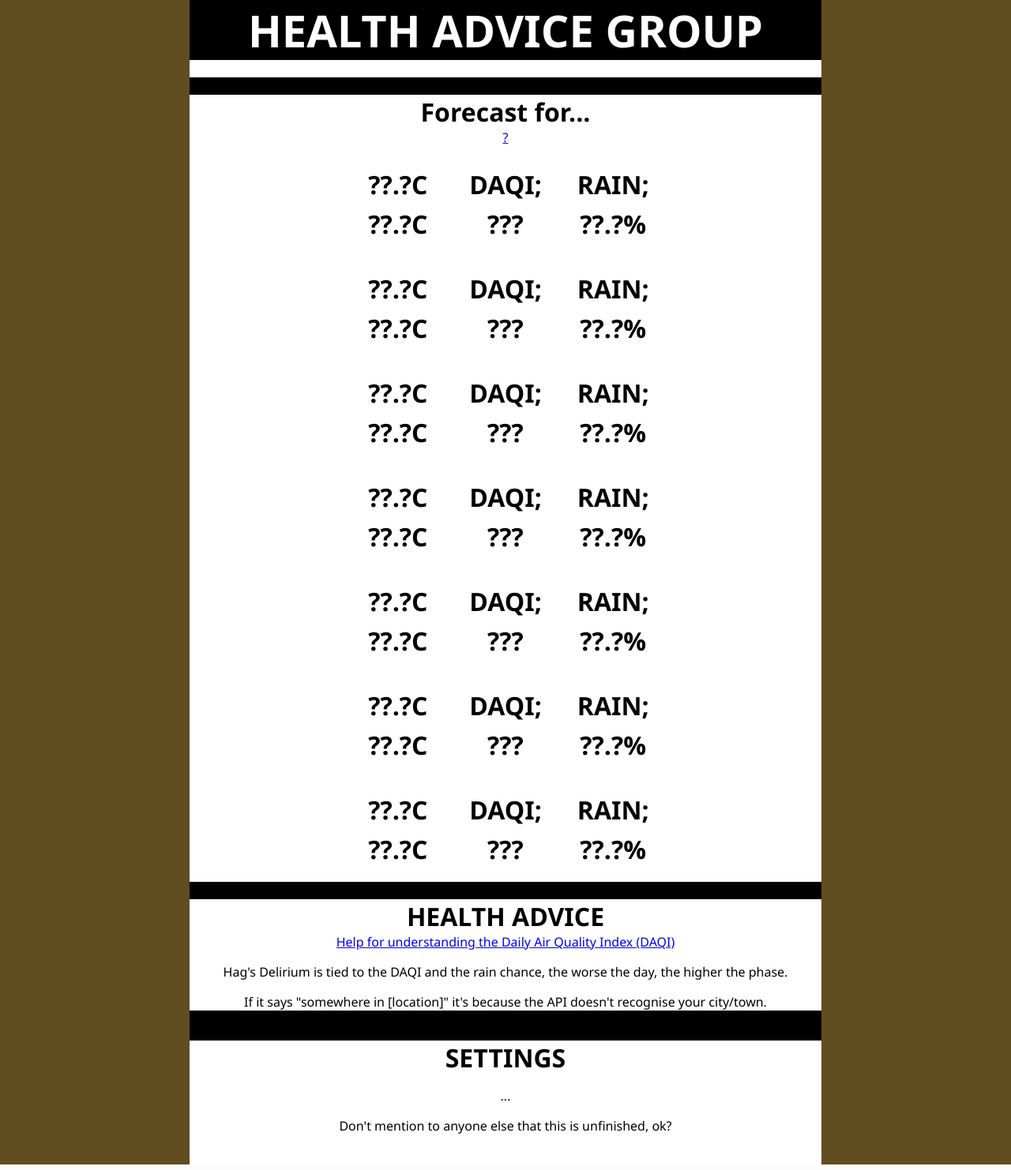
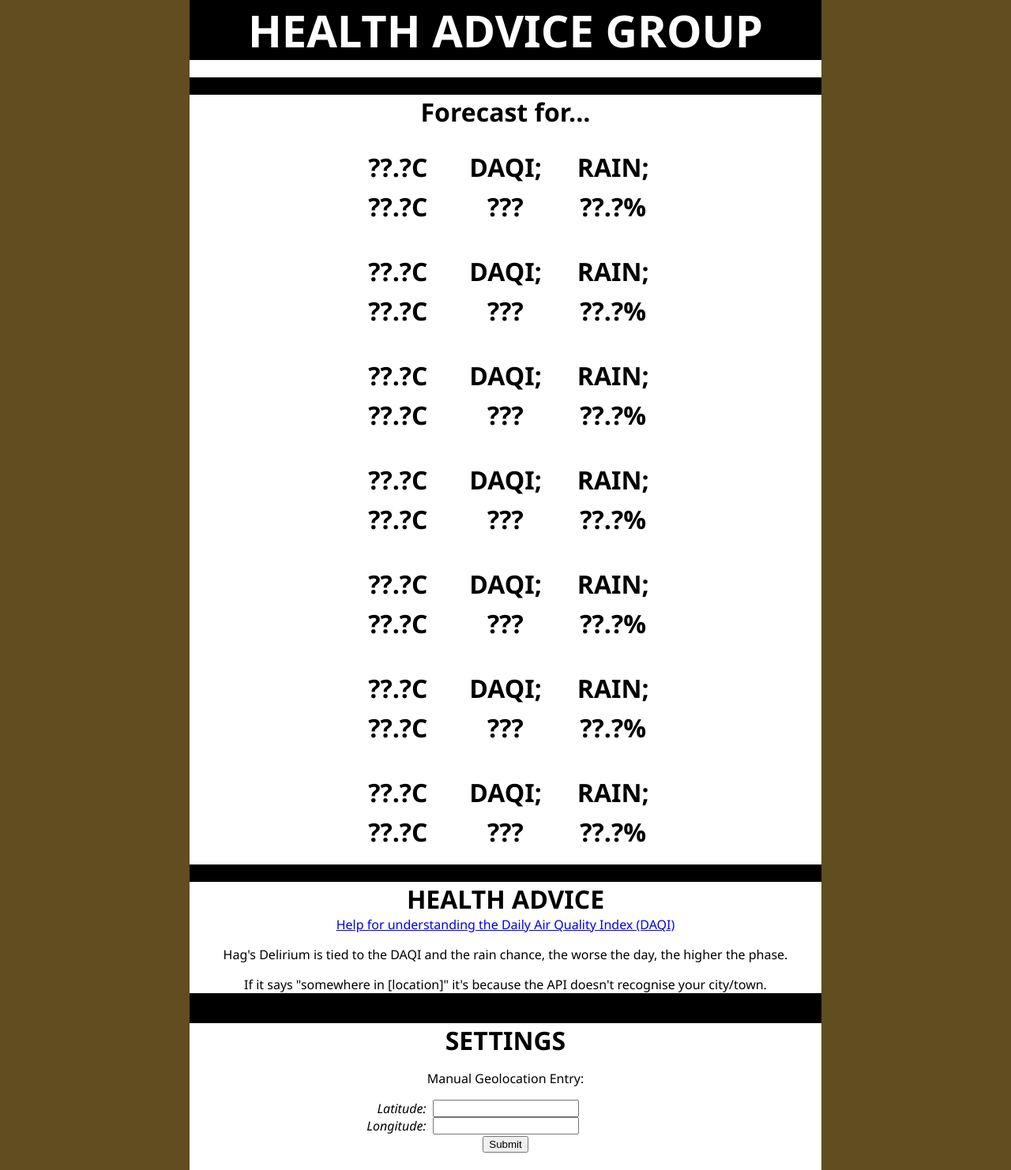
Before and after one commit to WaspVentMan/OS-Mock-2, a Django app: page / in a window 1280 px wide. Shown: the whole page at 79% size. Run offline with Django 4.2, Linux system fonts and the light colour scheme.

Commit message:
.;,lm knjbvhgcyf7ttxd6

```diff
--- a/osmock2/pages/static/js/script.js
+++ b/osmock2/pages/static/js/script.js
@@ -91,8 +91,13 @@ async function weatherTime(position){
     const weatherR = await fetch(`https://api.open-meteo.com/v1/forecast?latitude=${lat}&longitude=${lng}&daily=weather_code,temperature_2m_max,temperature_2m_min,temperature_2m_min,rain_sum`)
     const airQualityR = await fetch(`https://air-quality-api.open-meteo.com/v1/air-quality?latitude=${lat}&longitude=${lng}&hourly=pm10,pm2_5&forecast_days=7`)
 
+    try{
         const locationR = await fetch(`https://api.opencagedata.com/geocode/v1/json?key=df841ae3cebd4c4d91643bf19e972128&q=${lat},${lng}&pretty=1&no_annotations=1`)
         const location = await locationR.json()
+
+        if (location.rate.remaining < 10000){
+            document.querySelector(".geoError").textContent += `, Warning: low usage on location API remaining (${location.rate.remaining} left)`
+        }
 
         let locationstr = `Forecast for `
 
@@ -118,6 +123,9 @@ async function weatherTime(position){
         }
 
         document.querySelector(".locTitle").textContent = locationstr
+    } catch {
+        document.querySelector(".geoError").textContent += `, Location API dry, location names will not be shown until tomorrow :(`
+    }
 
     const weather = await weatherR.json()
     const airQuality = await airQualityR.json()
@@ -131,10 +139,14 @@ async function weatherTime(position){
 
         let AQI = airQuality.hourly.pm2_5[x*24]
         let rain = weather.daily.rain_sum[x]
-        let rainimg = Math.round((rain/100)*(rainindex.length-1))
+        let rainimg = 0
         let aqiimg = 0
 
-        if (AQI != null){
+        if (rain != null && rain != undefined){
+            rainimg = Math.round((rain/100)*(rainindex.length-1))
+        }
+
+        if (AQI != null && AQI != undefined){
             aqiimg = Math.floor((parseFloat(AQIconvert(AQI)[0])/10)*(rainindex.length-1))
         }
 
@@ -169,6 +181,7 @@ async function weatherTime(position){
 
         document.querySelector(".forecastbg" + x).style.backgroundImage = "url(" + rainindex[rainimg].url + ")"
 
+        if (celcius[0] != null && celcius[0] != undefined && celcius[1] != null && celcius[1] != undefined){
             if (celcius[1] < 0){
                 adviceFlag = true
                 let HA = document.createElement("p")
@@ -183,9 +196,34 @@ async function weatherTime(position){
                 bannerlist.push(HA.textContent)
             }
 
+            if (celcius[1] < 10){
+                coldgrad = Math.round(255-(255*((-celcius[1]+10)/30))) + ",255,255"
+            } else if (celcius[1] > 10){
+                coldgrad = "255," + Math.round(255-(255*((celcius[1]-10)/30))) + "," + Math.round(255-(255*((celcius[1]-10)/30)))
+            } else {
+                coldgrad = "255,255,255"
+            }
+
+            if (celcius[0] < 10){
+                hotgrad = Math.round(255-(255*((-celcius[0]+10)/30))) + ",255,255"
+            } else if (celcius[0] > 10){
+                hotgrad = "255," + Math.round(255-(255*((celcius[0]-10)/30))) + "," + Math.round(255-(255*((celcius[0]-10)/30)))
+            } else {
+                hotgrad = "255,255,255"
+            }
+
             document.querySelector(".forecasttemp" + x).textContent = rounddp(celcius[1], 1) + "°C " + rounddp(celcius[0], 1) +"°C"
+            document.querySelector(".forecasttempbg" + x).style.background = "linear-gradient(180deg, rgba(" + coldgrad + ",1) 45%, rgba(" + hotgrad + ",1) 55%)"
+        } else {
+            document.querySelector(".forecasttempbg" + x).remove()
+            adviceFlag = true
+            let HA = document.createElement("p")
+            HA.textContent = "Temperature for today is unknown, check back when data is available."
+            document.querySelector(".healthAdvice").appendChild(HA)
+            bannerlist.push(HA.textContent)
+        }
 
-        if (AQI != null){
+        if (AQI != null && AQI != undefined){
             document.querySelector(".forecastAQI" + x).textContent = "DAQI: " + AQIconvert(AQI)[0]
             document.querySelector(".forecastAQIbg" + x).style.backgroundColor = AQIconvert(AQI)[1]
 
@@ -217,7 +255,7 @@ async function weatherTime(position){
             bannerlist.push(HA.textContent)
         }
 
-        if (rain != null){
+        if (rain != null && rain != undefined){
             document.querySelector(".forecastrain" + x).textContent = "RAIN: " + rounddp(rain, 1) + "%"
             document.querySelector(".forecastrainbg" + x).style.backgroundColor = `rgb(${255-((255/100)*rain)}, 255, 255)`
 
@@ -257,7 +295,7 @@ async function weatherTime(position){
         }
     }
 
-    document.querySelector(".artavg").textContent = "Average " + rainindex[Math.round(avgrainimg/7)-1].name
+    document.querySelector(".artavg").innerHTML = "<a href='#hag'>?</a> Average " + rainindex[Math.round(avgrainimg/7)-1].name
     document.querySelector(".titleimg").style.backgroundImage = "url(" + rainindex[Math.round(avgrainimg/7)-1].url + ")"
 
     setBanner()
@@ -273,8 +311,8 @@ function showError(error) {
     let lng = params.get("lng")
 
     if (lat != null && lng != null && !isNaN(parseInt(lat)) && !isNaN(parseInt(lng))){
+        document.querySelector(".geoError").textContent = `Manual Geolocation enabled (${lat}, ${lng})`
         weatherTime({"coords": {"latitude": lat, "longitude": lng}})
-        document.querySelector(".geoError").textContent = `Manual Geolocation enabled (${lat}, ${lng})`
         return
     }
 
@@ -294,41 +332,6 @@ function showError(error) {
     }
 
     document.querySelector(".wholeweather").innerHTML = ""
-
-    let temp = document.createElement("p")
-    temp.textContent = "Manual Geolocation Entry:"
-    document.querySelector(".wholeweather").appendChild(temp)
-    temp = document.createElement("i")
-    temp.textContent = "Latitude: "
-    document.querySelector(".wholeweather").appendChild(temp)
-    temp = document.createElement("input")
-    temp.className = "ManualGeolocationInputLat"
-    document.querySelector(".wholeweather").appendChild(temp)
-    document.querySelector(".wholeweather").appendChild(document.createElement("br"))
-    temp = document.createElement("i")
-    temp.textContent = "Longitude: "
-    document.querySelector(".wholeweather").appendChild(temp)
-    temp = document.createElement("input")
-    temp.className = "ManualGeolocationInputLng"
-    document.querySelector(".wholeweather").appendChild(temp)
-    document.querySelector(".wholeweather").appendChild(document.createElement("br"))
-    temp = document.createElement("button")
-    temp.textContent = "Submit"
-    temp.onclick = function(){
-        if (
-            document.querySelector(".ManualGeolocationInputLat").value != "" &&
-            document.querySelector(".ManualGeolocationInputLng").value != "" &&
-            !isNaN(parseInt(document.querySelector(".ManualGeolocationInputLat").value)) &&
-            !isNaN(parseInt(document.querySelector(".ManualGeolocationInputLng").value)) &&
-            parseInt(document.querySelector(".ManualGeolocationInputLat").value) < 90 &&
-            parseInt(document.querySelector(".ManualGeolocationInputLat").value) > -90 &&
-            parseInt(document.querySelector(".ManualGeolocationInputLng").value) < 180 &&
-            parseInt(document.querySelector(".ManualGeolocationInputLng").value) > -180
-            ){
-                location.href = location.href + "?lat=" + document.querySelector(".ManualGeolocationInputLat").value + "&lng=" + document.querySelector(".ManualGeolocationInputLng").value
-            }
-        }
-    document.querySelector(".wholeweather").appendChild(temp)
 }
 
 /**
--- a/osmock2/pages/templates/index.html
+++ b/osmock2/pages/templates/index.html
@@ -25,7 +25,7 @@
                 <div class="titleimg" style="background-position: center;">
                     <h1 class="locTitle" style="text-shadow: -1px -1px 0 #FFF, 1px -1px 0 #FFF, -1px 1px 0 #FFF, 1px 1px 0 #FFF; margin: 0%; font-size: 2em;">Forecast for...</h1>
                     <p class="geoError" style="text-shadow: -1px -1px 0 #FFF, 1px -1px 0 #FFF, -1px 1px 0 #FFF, 1px 1px 0 #FFF; margin: 0%;"></p>
-                    <a href="#hag">?</a><p class="artavg" style="text-shadow: -1px -1px 0 #FFF, 1px -1px 0 #FFF, -1px 1px 0 #FFF, 1px 1px 0 #FFF; margin: 0%; padding-bottom: 8px;"></p>
+                    <p class="artavg" style="text-shadow: -1px -1px 0 #FFF, 1px -1px 0 #FFF, -1px 1px 0 #FFF, 1px 1px 0 #FFF; margin: 0%; padding-bottom: 8px;"></p>
                 </div>
                 <div class="wholeweather" style="width: 100%">
                     <div>
@@ -34,7 +34,7 @@
                         </div>
                         <p class="artwork0" style="margin: 0%; background-color: black; color: white; text-align: left; padding-left: 8px;"></p>
                         <div class="forecastbg0" style="background-position: center; width: 100%; margin: auto;">
-                            <div style="max-width: 100px; height: 100px; line-height: 50px; border-radius: 10px; margin: 8px; padding: 8px; background-color: white; display: inline-block;">
+                            <div class="forecasttempbg0" style="max-width: 100px; height: 100px; line-height: 50px; border-radius: 10px; margin: 8px; padding: 8px; background-color: white; display: inline-block;">
                                 <h1 class="forecasttemp0" style="margin: 0%;">??.?C ??.?C</h1>
                             </div>
                             <div class="forecastAQIbg0" style="max-width: 100px; height: 100px; line-height: 50px; border-radius: 10px; margin: 8px; padding: 8px; background-color: white; display: inline-block;">
@@ -52,7 +52,7 @@
                         </div>
                         <p class="artwork1" style="margin: 0%; background-color: black; color: white; text-align: left; padding-left: 8px;"></p>
                         <div class="forecastbg1" style="background-position: center; width: 100%; margin: auto;">
-                            <div style="max-width: 100px; height: 100px; line-height: 50px; border-radius: 10px; margin: 8px; padding: 8px; background-color: white; display: inline-block;">
+                            <div class="forecasttempbg1" style="max-width: 100px; height: 100px; line-height: 50px; border-radius: 10px; margin: 8px; padding: 8px; background-color: white; display: inline-block;">
                                 <h1 class="forecasttemp1" style="margin: 0%;">??.?C ??.?C</h1>
                             </div>
                             <div class="forecastAQIbg1" style="max-width: 100px; height: 100px; line-height: 50px; border-radius: 10px; margin: 8px; padding: 8px; background-color: white; display: inline-block;">
@@ -71,7 +71,7 @@
                         </div>
                         <p class="artwork2" style="margin: 0%; background-color: black; color: white; text-align: left; padding-left: 8px;"></p>
                         <div class="forecastbg2" style="background-position: center; width: 100%; margin: auto;">
-                            <div style="max-width: 100px; height: 100px; line-height: 50px; border-radius: 10px; margin: 8px; padding: 8px; background-color: white; display: inline-block;">
+                            <div class="forecasttempbg2" style="max-width: 100px; height: 100px; line-height: 50px; border-radius: 10px; margin: 8px; padding: 8px; background-color: white; display: inline-block;">
                                 <h1 class="forecasttemp2" style="margin: 0%;">??.?C ??.?C</h1>
                             </div>
                             <div class="forecastAQIbg2" style="max-width: 100px; height: 100px; line-height: 50px; border-radius: 10px; margin: 8px; padding: 8px; background-color: white; display: inline-block;">
@@ -90,7 +90,7 @@
                         </div>
                         <p class="artwork3" style="margin: 0%; background-color: black; color: white; text-align: left; padding-left: 8px;"></p>
                         <div class="forecastbg3" style="background-position: center; width: 100%; margin: auto;">
-                            <div style="max-width: 100px; height: 100px; line-height: 50px; border-radius: 10px; margin: 8px; padding: 8px; background-color: white; display: inline-block;">
+                            <div class="forecasttempbg3" style="max-width: 100px; height: 100px; line-height: 50px; border-radius: 10px; margin: 8px; padding: 8px; background-color: white; display: inline-block;">
                                 <h1 class="forecasttemp3" style="margin: 0%;">??.?C ??.?C</h1>
                             </div>
                             <div class="forecastAQIbg3" style="max-width: 100px; height: 100px; line-height: 50px; border-radius: 10px; margin: 8px; padding: 8px; background-color: white; display: inline-block;">
@@ -109,7 +109,7 @@
                         </div>
                         <p class="artwork4" style="margin: 0%; background-color: black; color: white; text-align: left; padding-left: 8px;"></p>
                         <div class="forecastbg4" style="background-position: center; width: 100%; margin: auto;">
-                            <div style="max-width: 100px; height: 100px; line-height: 50px; border-radius: 10px; margin: 8px; padding: 8px; background-color: white; display: inline-block;">
+                            <div class="forecasttempbg4" style="max-width: 100px; height: 100px; line-height: 50px; border-radius: 10px; margin: 8px; padding: 8px; background-color: white; display: inline-block;">
                                 <h1 class="forecasttemp4" style="margin: 0%;">??.?C ??.?C</h1>
                             </div>
                             <div class="forecastAQIbg4" style="max-width: 100px; height: 100px; line-height: 50px; border-radius: 10px; margin: 8px; padding: 8px; background-color: white; display: inline-block;">
@@ -128,7 +128,7 @@
                         </div>
                         <p class="artwork5" style="margin: 0%; background-color: black; color: white; text-align: left; padding-left: 8px;"></p>
                         <div class="forecastbg5" style="background-position: center; width: 100%; margin: auto;">
-                            <div style="max-width: 100px; height: 100px; line-height: 50px; border-radius: 10px; margin: 8px; padding: 8px; background-color: white; display: inline-block;">
+                            <div class="forecasttempbg5" style="max-width: 100px; height: 100px; line-height: 50px; border-radius: 10px; margin: 8px; padding: 8px; background-color: white; display: inline-block;">
                                 <h1 class="forecasttemp5" style="margin: 0%;">??.?C ??.?C</h1>
                             </div>
                             <div class="forecastAQIbg5" style="max-width: 100px; height: 100px; line-height: 50px; border-radius: 10px; margin: 8px; padding: 8px; background-color: white; display: inline-block;">
@@ -147,7 +147,7 @@
                         </div>
                         <p class="artwork6" style="margin: 0%; background-color: black; color: white; text-align: left; padding-left: 8px;"></p>
                         <div class="forecastbg6" style="background-position: center; width: 100%; margin: auto;">
-                            <div style="max-width: 100px; height: 100px; line-height: 50px; border-radius: 10px; margin: 8px; padding: 8px; background-color: white; display: inline-block;">
+                            <div class="forecasttempbg6" style="max-width: 100px; height: 100px; line-height: 50px; border-radius: 10px; margin: 8px; padding: 8px; background-color: white; display: inline-block;">
                                 <h1 class="forecasttemp6" style="margin: 0%;">??.?C ??.?C</h1>
                             </div>
                             <div class="forecastAQIbg6" style="max-width: 100px; height: 100px; line-height: 50px; border-radius: 10px; margin: 8px; padding: 8px; background-color: white; display: inline-block;">
@@ -172,8 +172,26 @@
             <div style="background-color: white; color: black; width: 100%;">
                 <h1 style="margin: 0%; font-size: 2em;">SETTINGS</h1>
                 <div style="width: 100%;">
-                    <p>...</p>
-                    <p>Don't mention to anyone else that this is unfinished, ok?</p>
+                    <p>Manual Geolocation Entry:</p>
+                    <center>
+                        <div style="display: grid; grid-template-columns: repeat(3, 1fr); width: max-content; text-align: center;">
+                            <i style="text-align: right; padding-right: 8px;">Latitude: </i><input type="text" class="ManualGeolocationInputLat" style="max-width: 100%;"><br>
+                            <i style="text-align: right; padding-right: 8px;">Longitude: </i><input type="text" class="ManualGeolocationInputLng" style="max-width: 100%;"><br>
+                        </div>
+                    </center>
+
+                    <button onclick="if (
+                        document.querySelector('.ManualGeolocationInputLat').value != '' &&
+                        document.querySelector('.ManualGeolocationInputLng').value != '' &&
+                        !isNaN(parseInt(document.querySelector('.ManualGeolocationInputLat').value)) &&
+                        !isNaN(parseInt(document.querySelector('.ManualGeolocationInputLng').value)) &&
+                        parseInt(document.querySelector('.ManualGeolocationInputLat').value) < 90 &&
+                        parseInt(document.querySelector('.ManualGeolocationInputLat').value) > -90 &&
+                        parseInt(document.querySelector('.ManualGeolocationInputLng').value) < 180 &&
+                        parseInt(document.querySelector('.ManualGeolocationInputLng').value) > -180
+                        ){
+                            location.href = location.href.split('?')[0] + '?lat=' + document.querySelector('.ManualGeolocationInputLat').value + '&lng=' + document.querySelector('.ManualGeolocationInputLng').value
+                        }">Submit</button>
                 </div><br>
             </div>
         </center>
```
Also changed, not shown: devScreenshots/23_11_2023_09_46.PNG (added), devScreenshots/23_11_2023_09_53.PNG (added). Lines whose indentation alone changed are shown as unchanged.
